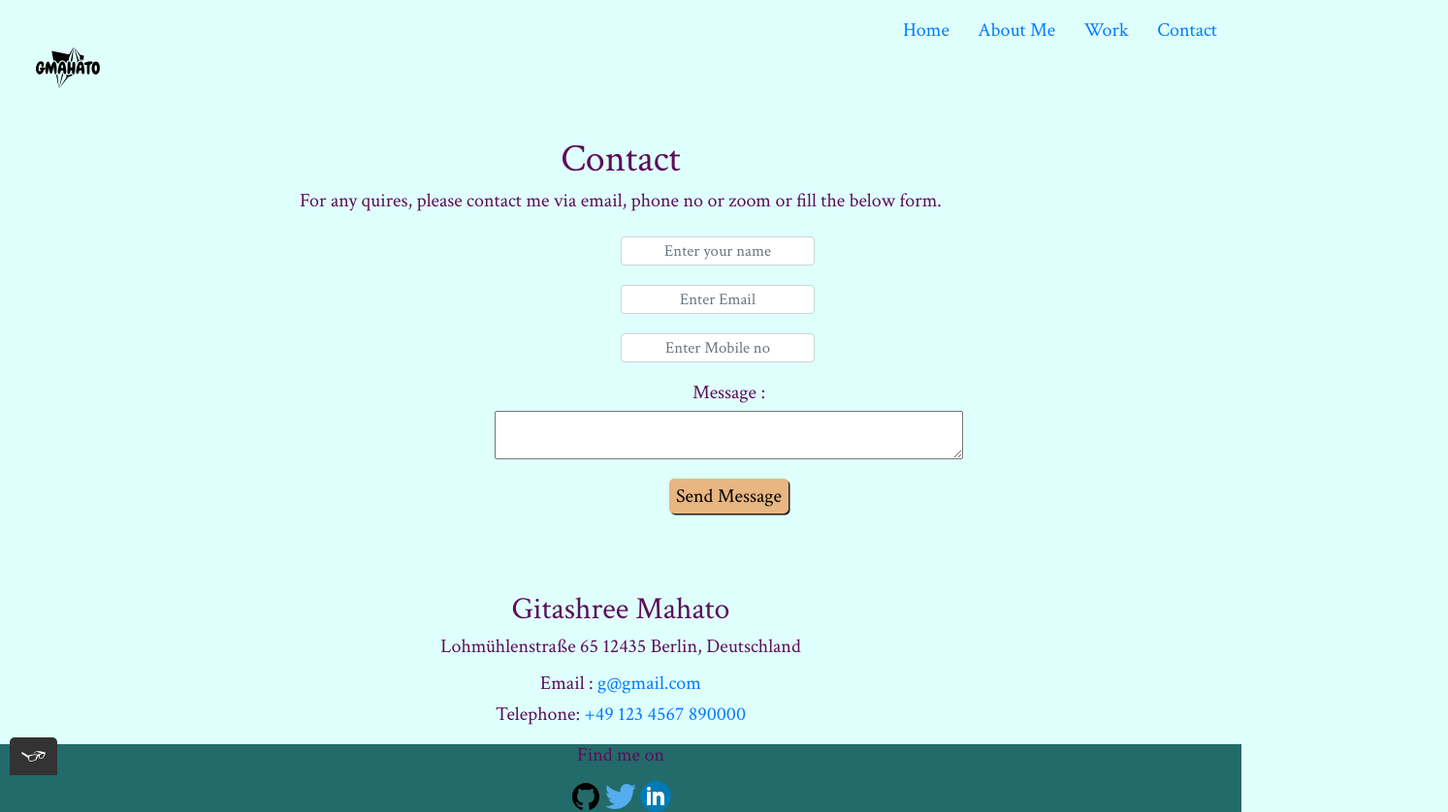
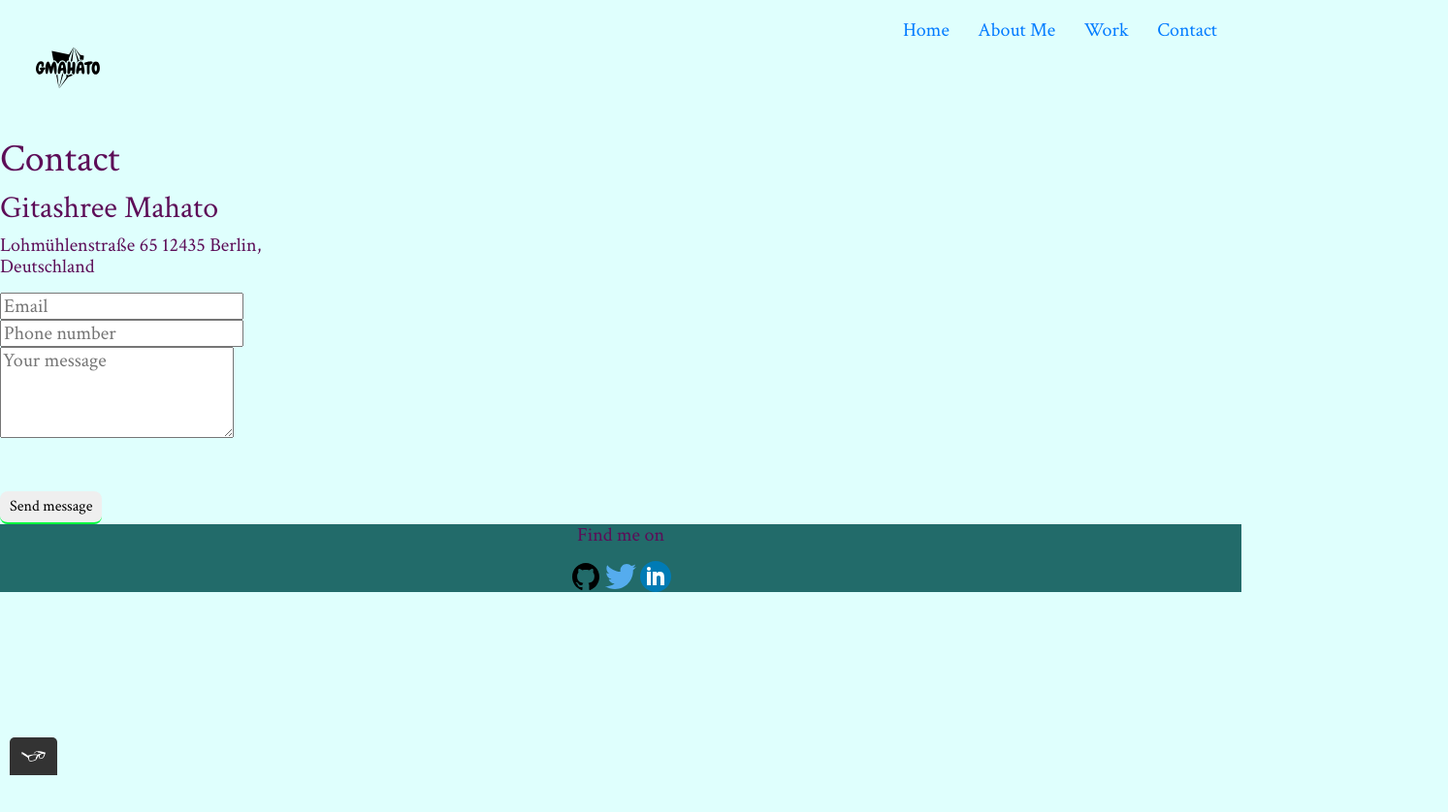
Before and after one commit to GitashreeMahato/portfolio-website, a plain HTML site: page contact.html in a window 1280 px wide. Shown: the whole page at 97% size, 1493 px wide, since content can reach past the window. After the commit the page ends 800 px from the top, so only its background shows below. Drawn offline with nearby package versions, Linux system fonts and the light colour scheme.

Commit message:
Updated contact.html

```diff
--- a/contact.html
+++ b/contact.html
@@ -46,34 +46,148 @@
 
     <!--      main     section       -->
 
-    <main class="contact-me">
+    <main>
+        <div class="contact_form">
           <h1>Contact</h1>
-
-        <div>
-            <p class="message">For any quires, please contact me via email, phone no or zoom or fill the below form.
+          <h2>Gitashree Mahato</h2>
+          <p>
+            Lohmühlenstraße 65 12435 Berlin,
+             <br >
+             Deutschland
           </p>
 
-            <form action="contact-form" class="contact-form" method="post" target="_blank">
+          <!-- just form -->
 
-                <div class="contact-form_items">
+          <form action="/" method="post">
+            <div class="form_item">
+              <!-- <label class="form_label" for="email">E-mail: </label> -->
+              <input
+                class="form_input"
+                type="email"
+                id="email"
+                placeholder="Email"
+                style="font-family: inherit"
+                required
+              >
+            </div>
+
+            <div class="form_item">
+              <!-- <label class="form_label" for="tel">Telephone: </label> -->
+              <input
+                class="form_input"
+                type="tel"
+                id="tel"
+                placeholder="Phone number"
+                style="font-family: inherit"
+                required
+              >
+            </div>
+
+            <div class="form_item">
+              <!-- <label class="form_label" for="message">Message: </label> -->
+              <textarea
+                class="form_input"
+                maxlength="240"
+                id="message"
+                placeholder="Your message"
+                rows="4"
+                required
+              ></textarea>
+            </div>
+
+            <div><button type="submit">Send message</button></div>
+          </form>
+        </div>
+      </main>
+
+    <!--       Footer   section          -->
+
+    <footer class="page-footer">
+        <p>Find me on</p>
+        <div class="social-media">
+            <img src="./images/github_icon.svg" alt="GitHub">
+            <img src="./images/twitter_icon.svg" alt="Twitter">
+            <img src="./images/linkedin_icon.svg" alt="LinkedIn">
+        </div>
+    </footer>
+
+    <script src="JS/tota11y.min.js"></script>
+</body>
+
+</html>
+
+
+
+
+
+
+
+
+
+
+
+
+
+
+
+
+
+
+
+
+
+
+
+
+
+
+
+
+
+
+
+
+
+
+
+
+
+
+
+
+
+
+
+
+
+
+
+
+
+
+
+
+<!-- <form action="contact-form" class="contact-form" method="post" target="_blank">
+
+    <div class="contact-form_items"> -->
         <!-- <label class="standard-label" for="contact-fn">Enter First Name : </label> -->
-                    <input type="text" id="contact-fn" name="lname" class="form-control" required placeholder="Enter your name">
-                </div>
+        <!-- <input type="text" id="contact-fn" name="lname" class="form-control" required placeholder="Enter your name">
+    </div> -->
 
     <!-- <div class="contact-form_items"> -->
         <!-- <label class="standard-label" for="contact-ln">Enter Last Name : </label> -->
         <!-- <input type="text" id="contact-ln" class="form-control" name="lname" placeholder="Enter Last Name">
     </div> -->
 
-                <div class="contact-form_items">
+    <!-- <div class="contact-form_items"> -->
         <!-- <label class="standard-label" for="contact-email">Email id : </label> -->
-                    <input type="email" id="contact-email" class="form-control" name="email" required placeholder="Enter Email">
-                </div>
+        <!-- <input type="email" id="contact-email" class="form-control" name="email" required placeholder="Enter Email">
+    </div> -->
 
-                <div class="contact-form_items">
+    <!-- <div class="contact-form_items"> -->
         <!-- <label class="standard-label" for="contact-phone"> Mobile no : </label> -->
-                    <input type="text" id="contact-phone" name="phone" class="form-control" pattern="[\+]\d{2}[\]\d{3}\d{8}" placeholder="Enter Mobile no">
-                </div>
+        <!-- <input type="text" id="contact-phone" name="phone" class="form-control" pattern="[\+]\d{2}[\]\d{3}\d{8}" placeholder="Enter Mobile no">
+    </div> -->
 
     <!-- <div class="contact-form_items">
         <label class="standard-label" for="db">Enter Date of Birth : </label>
@@ -91,58 +205,13 @@
 
     </div> -->
 
-                <div class="contact-form_items" >
+    <!-- <div class="contact-form_items" >
         <label class="standard-label" for="contact-message">Message : </label>
         <textarea id="contact-message" name="message" maxlength="300" required></textarea>
         <input type="submit" value="Send Message" class="sm">
-                </div>
+    </div> -->
 
     <!-- <button class="primary_button large_button"> Submit</button> -->
 
 
-            </form>
-
-       </div>
-       <div class="contact-info">
-        <div class="c-address">
-            <h2>Gitashree Mahato</h2>
-            <p>Lohmühlenstraße 65 12435 Berlin, Deutschland</p>
-        </div>
-
-
-        <div>
-            <ul class="contact-list">
-                <li class="contact-email">
-                    Email : <a href="mailto:"> g@gmail.com</a>
-                </li>
-                <li class="contact-tel">
-                    Telephone: <a href="tel:+" aria-label="You can call me on this number">+49 123 4567 890000</a>
-
-                </li>
-            </ul>
-       </div>
-
-
-            <!-- <button class="secondary_button large_button">Call me via Zoom</button> -->
-
-        </div>
-
-
-
-    </main>
-
-    <!--       Footer   section          -->
-
-    <footer class="page-footer">
-        <p>Find me on</p>
-        <div class="social-media">
-            <img src="./images/github_icon.svg" alt="GitHub">
-            <img src="./images/twitter_icon.svg" alt="Twitter">
-            <img src="./images/linkedin_icon.svg" alt="LinkedIn">
-        </div>
-    </footer>
-
-    <script src="JS/tota11y.min.js"></script>
-</body>
-
-</html>
+<!-- </form> -->
```
Lines whose indentation alone changed are shown as unchanged.
